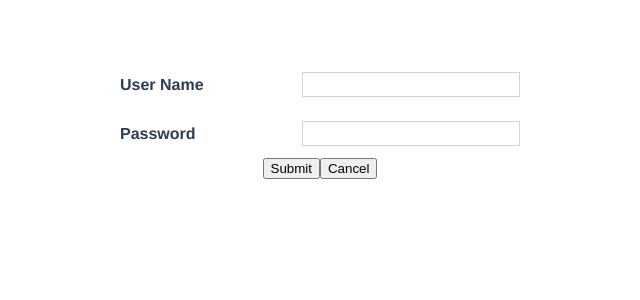
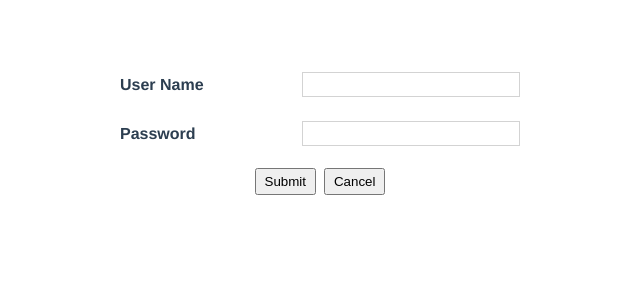
Before and after one commit to jordant0/vue-form-demo, a Vue app: page /#/ in a window 1280 px wide. Shown: the top 300 px of the page, without its empty margins (320-960 px from the left). Built offline with nearby package versions, Linux system fonts and the light colour scheme.

Commit message:
Add submit button progress

```diff
--- a/src/components/home.vue
+++ b/src/components/home.vue
@@ -23,6 +23,7 @@
         disableSubmit: false,
         name: '',
         password: '',
+        submitting: false,
       };
     },
 
@@ -34,23 +35,39 @@
         }
       },
 
-      clearErrors() {
+      clearForm() {
         this.errors = {};
         this.name = '';
+        this.password = '';
       },
     }
   }
 </script>
 
 <template>
-  <vue-form :input-event="true" :errors="errors">
+  <vue-form
+    :input-event="true"
+    :errors="errors"
+    @vue-form-submit="submitting = true"
+    @vue-form-success="clearForm"
+    @vue-form-done="submitting = false"
+  >
     <vue-input name="user_name" v-model="name" />
 
     <vue-input name="password"  v-model="password" />
 
     <template slot="form-actions">
-      <button type="submit" @click='submitForm'>Submit</button>
-      <button @click.prevent="clearErrors">Cancel</button>
+      <button type="submit" @click='submitForm' :disabled='submitting'>
+        {{ submitting ? 'Submitting...' : 'Submit' }}
+      </button>
+      <button @click.prevent="clearForm">Cancel</button>
     </template>
   </vue-form>
 </template>
+
+<style>
+  button {
+    padding: 4px 8px;
+    margin: 0 4px;
+  }
+</style>
--- a/src/components/vue-form.vue
+++ b/src/components/vue-form.vue
@@ -86,12 +86,16 @@
       },
 
       submitForm(event) {
+        this.$emit('vue-form-submit');
         this.clearErrors();
         this.clearMessage();
         Api.postRequest(new FormData(this.$el))
         .then(
           this.submitSuccess,
           this.submitFailure,
+        )
+        .finally(
+          this.submitDone,
         );
       },
 
@@ -104,6 +108,10 @@
         this.showMessage('Form submit failed. Please check fields for errors.', 'error');
         this.setErrors(data.errors);
         this.$emit('vue-form-failure');
+      },
+
+      submitDone() {
+        this.$emit('vue-form-done');
       },
 
       handleInput(event, fieldName) {
@@ -156,4 +164,8 @@
     border-color: #965454;
     background-color: #fbeded;
   }
+
+  .vue-form_actions {
+    margin-top: 10px;
+  }
 </style>
```
